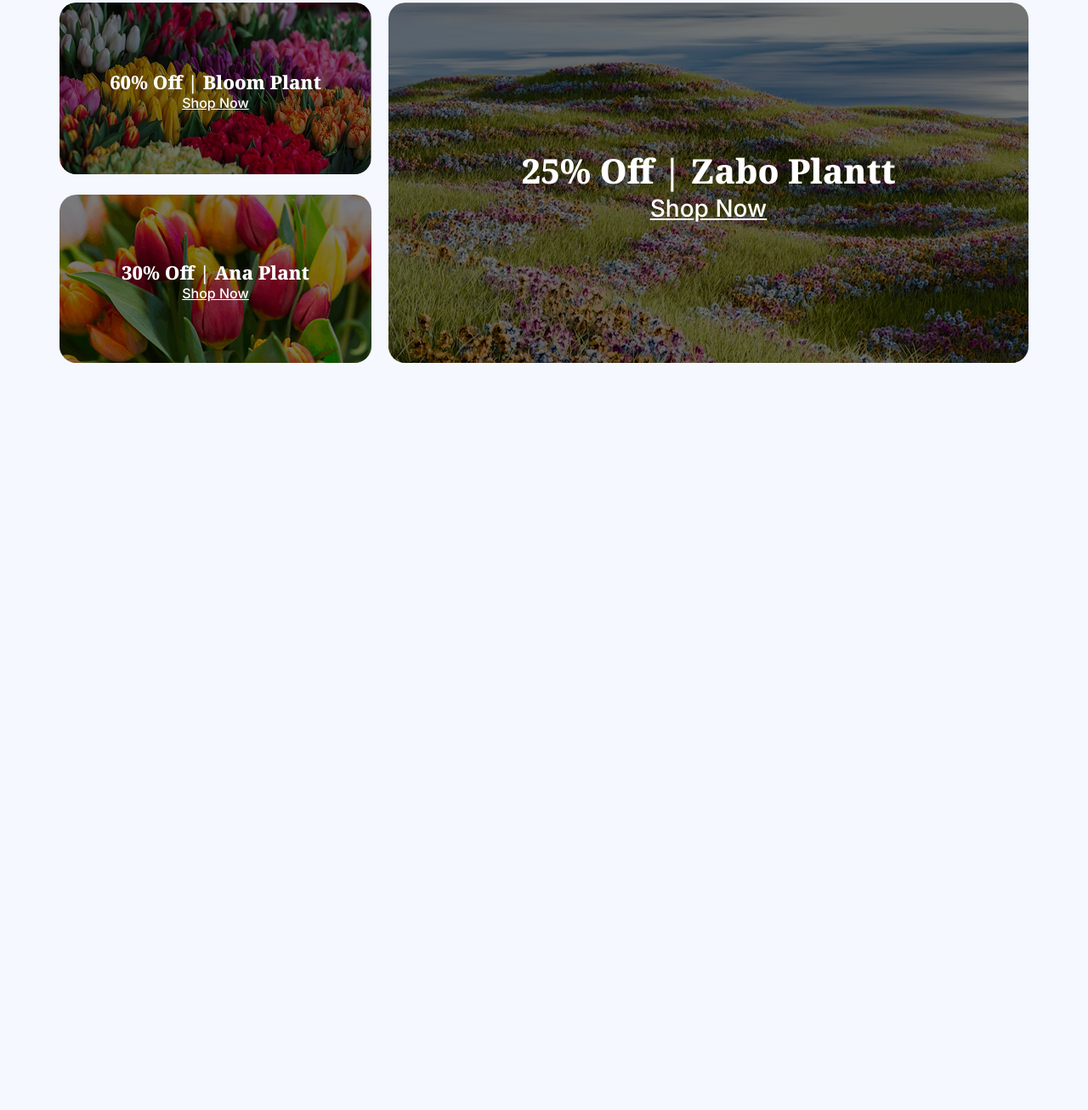
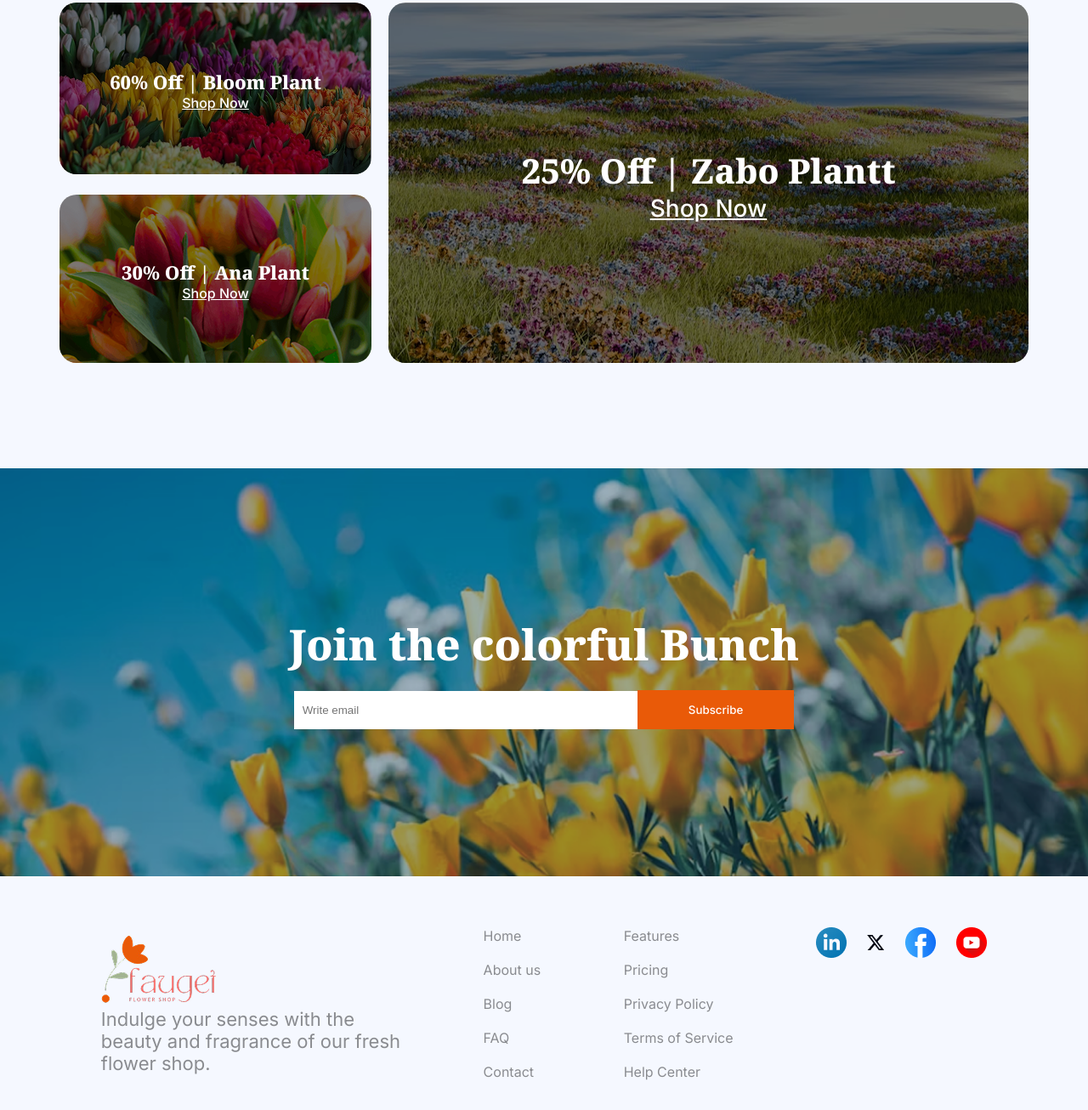
Before and after one commit to Md-Sakib-Rahman/Flower-shop-PH, a plain HTML site: page index.html in a window 1280 px wide. Shown: the part 3164-4470 px from the top of the page at 85% size. Before the commit the page ends 3595 px from the top, so only its background shows below. Drawn offline with Linux system fonts and the light colour scheme.

Commit message:
added email and footer secrtion with responsiveness

```diff
--- a/index.html
+++ b/index.html
@@ -1,17 +1,23 @@
 <!DOCTYPE html>
 <html lang="en">
+
 <head>
     <meta charset="UTF-8">
     <meta name="viewport" content="width=device-width, initial-scale=1.0">
     <title>Document</title>
     <link rel="stylesheet" href="style.css">
-    <link rel="stylesheet" href="https://cdnjs.cloudflare.com/ajax/libs/font-awesome/7.0.0/css/all.min.css" integrity="sha512-DxV+EoADOkOygM4IR9yXP8Sb2qwgidEmeqAEmDKIOfPRQZOWbXCzLC6vjbZyy0vPisbH2SyW27+ddLVCN+OMzQ==" crossorigin="anonymous" referrerpolicy="no-referrer" />
+    <link rel="stylesheet" href="https://cdnjs.cloudflare.com/ajax/libs/font-awesome/7.0.0/css/all.min.css"
+        integrity="sha512-DxV+EoADOkOygM4IR9yXP8Sb2qwgidEmeqAEmDKIOfPRQZOWbXCzLC6vjbZyy0vPisbH2SyW27+ddLVCN+OMzQ=="
+        crossorigin="anonymous" referrerpolicy="no-referrer" />
 
     <!-- Font links -->
     <link rel="preconnect" href="https://fonts.googleapis.com">
     <link rel="preconnect" href="https://fonts.gstatic.com" crossorigin>
-    <link href="https://fonts.googleapis.com/css2?family=Inter:ital,opsz,wght@0,14..32,100..900;1,14..32,100..900&family=Noto+Serif:ital,wght@0,100..900;1,100..900&display=swap" rel="stylesheet">
+    <link
+        href="https://fonts.googleapis.com/css2?family=Inter:ital,opsz,wght@0,14..32,100..900;1,14..32,100..900&family=Noto+Serif:ital,wght@0,100..900;1,100..900&display=swap"
+        rel="stylesheet">
 </head>
+
 <body>
     <!-- nav section -->
     <nav>
@@ -19,7 +25,7 @@
             <img src="./assets/logo.png" alt="">
         </div>
         <div class="navLinks inter-regular dextop-navbar">
-            <a href="" id="active" >Home</a>
+            <a href="" id="active">Home</a>
             <a href="">Shop</a>
             <a href="">About us</a>
             <a href="" id="active">
@@ -40,7 +46,9 @@
     <section class="hero-section">
         <div>
             <h1 class="noto-serif-bold">ALWAYS <span class="orange">FRESH <br> FLOWER</span></h1>
-            <p class="inter-regular">Indulge your senses with the beauty and fragrance of <br> our fresh flower shop. From classic roses to exotic <br> blooms, we offer a wide variety of fresh flowers that <br> are perfect for any occasion. </p>
+            <p class="inter-regular">Indulge your senses with the beauty and fragrance of <br> our fresh flower shop.
+                From classic roses to exotic <br> blooms, we offer a wide variety of fresh flowers that <br> are perfect
+                for any occasion. </p>
         </div>
         <div>
             <img src="./assets/hero-flower.png" alt="">
@@ -51,7 +59,8 @@
     <section>
         <div class="shop-header">
             <h2 class="noto-serif-bold"><span class="orange">Our</span> Plant</h2>
-            <p class="inter-regular">Indulge your senses with the beauty and fragrance of our fresh flower shop. From<br>classic roses to exotic blooms, we offer a wide variety of fresh.</p>
+            <p class="inter-regular">Indulge your senses with the beauty and fragrance of our fresh flower shop.
+                From<br>classic roses to exotic blooms, we offer a wide variety of fresh.</p>
         </div>
         <div class="card-div">
             <div class="card">
@@ -115,9 +124,12 @@
         <div class="plant-text ">
             <h2 class="noto-serif-bold">Flower & Plants <br class="break">Lover</h2>
             <ul class="inter-regular">
-                <li>Indulge your senses with the beauty and fragrance of our fresh flower shop. From classic roses to exotic blooms, we offer a wide variety of fresh.</li>
-                <li>Indulge your senses with the beauty and fragrance of our fresh flower shop. From classic roses to exotic blooms, we offer a wide variety of fresh.</li>
-                <li>Indulge your senses with the beauty and fragrance of our fresh flower shop. From classic roses to exotic blooms, we offer a wide variety of fresh.</li>
+                <li>Indulge your senses with the beauty and fragrance of our fresh flower shop. From classic roses to
+                    exotic blooms, we offer a wide variety of fresh.</li>
+                <li>Indulge your senses with the beauty and fragrance of our fresh flower shop. From classic roses to
+                    exotic blooms, we offer a wide variety of fresh.</li>
+                <li>Indulge your senses with the beauty and fragrance of our fresh flower shop. From classic roses to
+                    exotic blooms, we offer a wide variety of fresh.</li>
             </ul>
         </div>
     </section>
@@ -128,7 +140,8 @@
 
         <div class="latest-deal-header">
             <h2 class="noto-serif-bold"><span class="orange">Latest</span> Deals</h2>
-            <p class="inter-regular">Indulge your senses with the beauty and fragrance of our fresh flower shop. From <br class="break"> classic roses to exotic blooms, we offer a wide variety of fresh.</p>
+            <p class="inter-regular">Indulge your senses with the beauty and fragrance of our fresh flower shop. From
+                <br class="break"> classic roses to exotic blooms, we offer a wide variety of fresh.</p>
         </div>
         <div class="latest-img-div">
             <div>
@@ -142,7 +155,7 @@
                 <div><img src="./assets/deal-ana.png" alt="">
                     <div class="overlay"></div>
                     <div class="img-details">
-                        <h2 class="noto-serif-bold">30% Off | Ana  Plant</h2>
+                        <h2 class="noto-serif-bold">30% Off | Ana Plant</h2>
                         <a href="" class="inter-semiBold">Shop Now</a>
                     </div>
                 </div>
@@ -160,5 +173,43 @@
             </div>
         </div>
     </section>
+
+    <!-- email section -->
+    <section class="email-section">
+        <h2 class="noto-serif-bold">Join the colorful Bunch</h2>
+        <div class="input-field">
+            <input type="email" placeholder="Write email">
+            <button class="inter-semiBold">Subscribe</button>
+        </div>
+    </section>
+
+    <!-- footer section -->
+    <footer>
+        <div class="brand-footer">
+            <img src="./assets/logo.png" alt="">
+            <p class="inter-regular">Indulge your senses with the <br class="break"> beauty and fragrance of our fresh <br class="break">flower shop. </p>
+        </div>
+        <div class="footerNav1 inter-regular">
+            <a href="">Home</a>
+            <a href="">About us</a>
+            <a href="">Blog</a>
+            <a href="">FAQ</a>
+            <a href="">Contact</a>
+        </div>
+        <div class="footerNav2 inter-regular">
+            <a href="">Features</a>
+            <a href="">Pricing</a>
+            <a href="">Privacy Policy</a>
+            <a href="">Terms of Service</a>
+            <a href="">Help Center</a>
+        </div>
+        <div class="socials">
+            <img src="./assets/icon-linkedin.png" alt="">
+            <img src="./assets/icon-twitter.png" alt="">
+            <img src="./assets/icon-facebook.png" alt="">
+            <img src="./assets/icon-youtube.png" alt="">
+        </div>
+    </footer>
 </body>
+
 </html>
--- a/style.css
+++ b/style.css
@@ -494,3 +494,125 @@ nav {
     margin: 100px 0px 50px 0px;
     }
 }
+
+/* email section */
+.email-section{
+    margin-top: 120px;
+    width: 100%;
+    background-image: url('./assets/news-letter-bg.png');
+    background-size: cover;
+    background-repeat: no-repeat;
+    height: 60vh;
+    display: flex;
+    flex-direction: column;
+    justify-content: center;
+    align-items: center;
+    gap: 20px;
+}
+.email-section h2{
+ font-size: 50px;
+ color: white;
+}
+.input-field {
+   display: flex;
+   justify-content: center;
+   align-items: center;
+   width: 100%;
+}
+.input-field input{
+    width: 30%;
+    padding: 15px 10px;
+    border: none;
+}
+.input-field button{
+    padding: 15px 60px;
+    background-color: #E95A08;
+    color: white;
+    border: none;
+}
+
+@media screen and (max-width: 480px){
+    .email-section h2{
+    font-size: 20px;
+    }
+    .input-field input{
+    width: 50%;
+    padding: 15px 10px;
+
+    }
+    .input-field button{
+        padding: 15px 10px;
+    }
+    .email-section{
+        background-position:bottom ;
+        height: 40vh;
+    }
+}
+
+/* footer */
+
+footer{
+
+    width: 1140px;
+    margin: 60px auto;
+
+    display: flex;
+    justify-content: space-around;
+    align-items: center;
+}
+.brand-footer img{
+    width: 135px;
+}
+.brand-footer p{
+    font-size: 22px;
+    color: rgba(0, 0, 0, 0.438);
+}
+.footerNav1, .footerNav2{
+    display: flex;
+    flex-direction: column;
+    justify-content: space-between;
+    align-items: left;
+    gap: 20px;
+}
+.footerNav1 a, .footerNav2 a{
+    text-decoration: none;
+    color: rgba(0, 0, 0, 0.438);
+}
+.socials{
+    display: flex;
+    justify-content: center;
+    align-items: center;
+    align-self: baseline;
+    gap: 24px;
+}
+@media screen and (max-width: 480px){
+   footer{
+    width: 100%;
+    display: flex;
+    flex-direction: column;
+    text-align: left;
+   }
+   .brand-footer{
+    margin-bottom: 40px;
+   }
+   .footerNav2 , .footerNav1{
+    width: 85%;
+    gap: 40px;
+    margin-bottom: 40px;
+   }
+   .socials{
+    width: 85%;
+    margin: auto;
+    justify-content: start;
+   }
+   .brand-footer{
+    width: 85%;
+    margin: auto;
+    text-align: left;
+    margin-bottom: 40px;
+   }
+   .brand-footer p{
+    font-size: 16px;
+
+    }
+}
```
Lines whose indentation alone changed are shown as unchanged.
